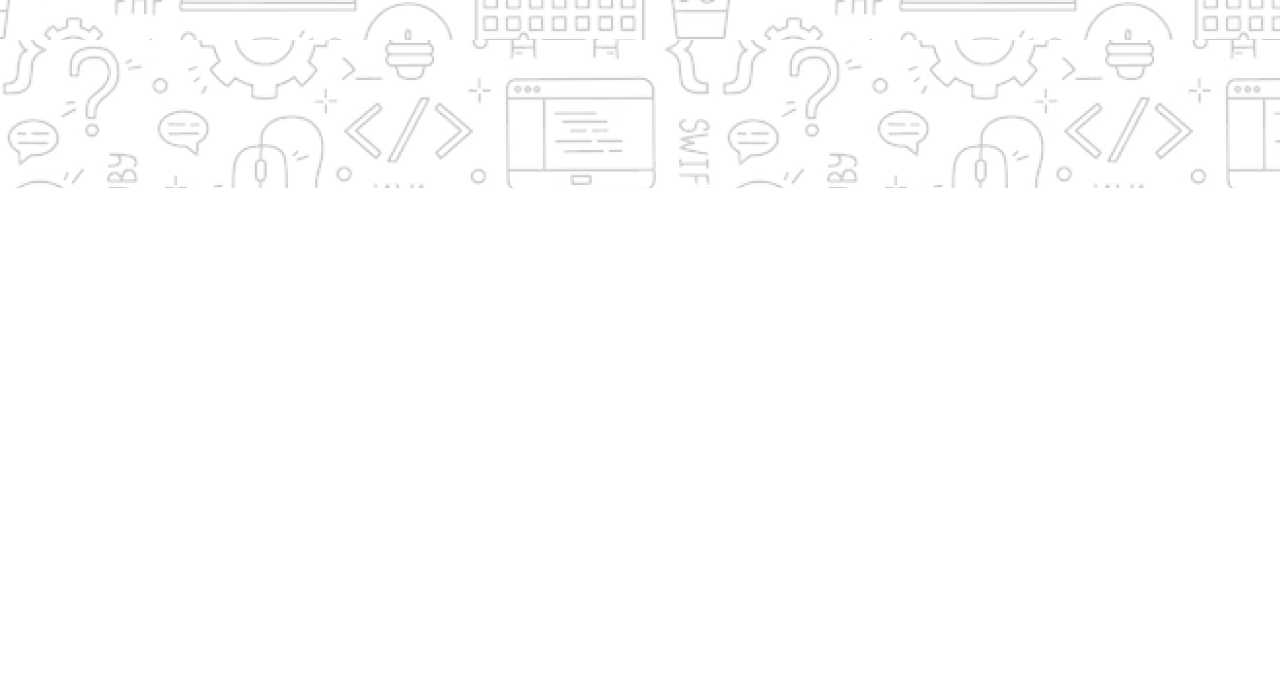
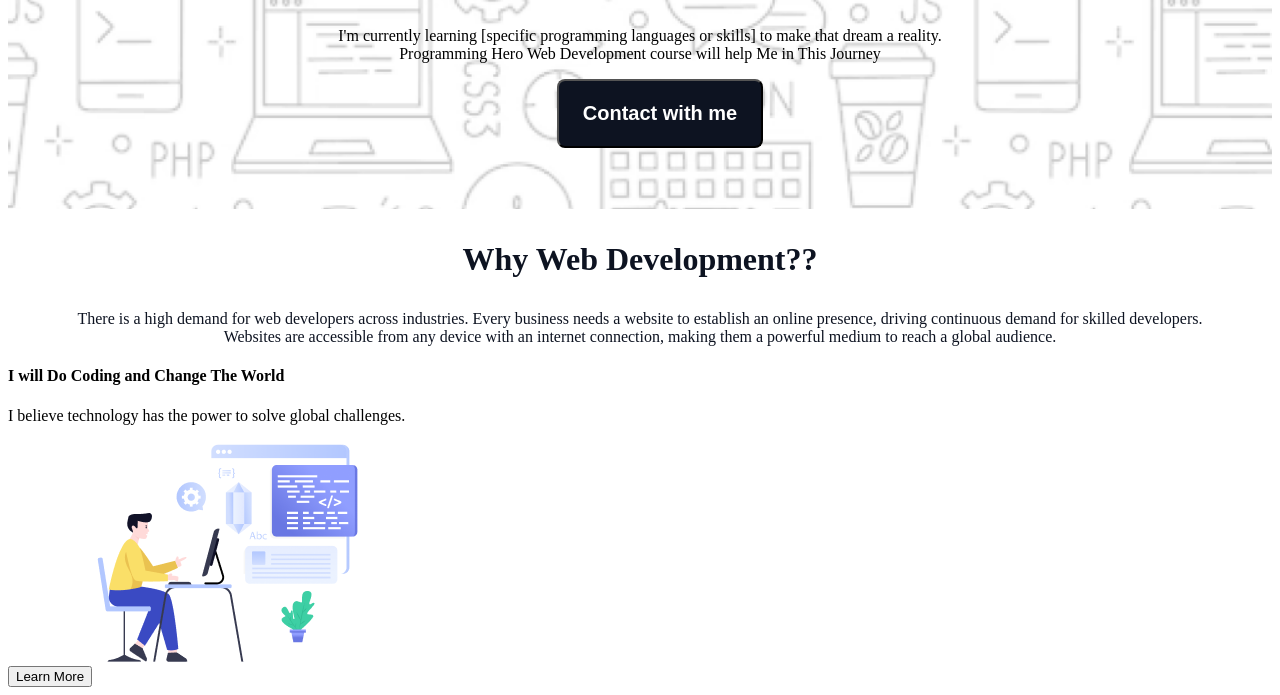
Before and after one commit to atik-1/B10A1, a plain HTML site: page index.html in a window 1280 px wide. Shown: the part 612-1307 px from the top of the page. Before the commit the page ends 800 px from the top, so only its background shows below. Drawn offline with Linux system fonts and the light colour scheme; a web font is replaced by a local one.

Commit message:
new section

```diff
--- a/index.html
+++ b/index.html
@@ -1,29 +1,54 @@
 <!DOCTYPE html>
 <html lang="en">
+
 <head>
   <meta charset="UTF-8">
   <meta name="viewport" content="width=device-width, initial-scale=1.0">
   <title>Web Developer Journey</title>
   <link rel="preconnect" href="https://fonts.googleapis.com">
-<link rel="preconnect" href="https://fonts.gstatic.com" crossorigin>
-<link href="https://fonts.googleapis.com/css2?family=Azeret+Mono:ital,wght@0,100..900;1,100..900&display=swap" rel="stylesheet">
+  <link rel="preconnect" href="https://fonts.gstatic.com" crossorigin>
+  <link href="https://fonts.googleapis.com/css2?family=Azeret+Mono:ital,wght@0,100..900;1,100..900&display=swap"
+    rel="stylesheet">
   <link rel="stylesheet" href="style/style.css">
 </head>
+
 <body>
   <header>
     <nav class="text-center">
       <img class="group-image" src="assets/Group.png" alt="">
       <h3 class="nav-title text-primary">"In the near future, I hope to<br> become a Developer."</h3>
-      <p class="nav-paragraph">I'm currently learning [specific programming languages or skills] to make that dream a reality.<br>Programming Hero Web Development course will help Me in This Journey</p>
+      <p class="nav-paragraph">I'm currently learning [specific programming languages or skills] to make that dream a
+        reality.<br>Programming Hero Web Development course will help Me in This Journey</p>
       <ul>
         <li><a href=""><button class="btn-primary">Contact with me</button></a></li>
       </ul>
     </nav>
   </header>
-  <body>
 
-  </body>
-  <main></main>
+  <main>
+    <section>
+      <section>
+        <h3 class="section-title text-primary text-center">Why Web Development??</h3>
+        <p class="section-paragraph text-center">There is a high demand for web developers across industries. Every business needs a website to establish an
+          online presence, driving continuous demand for skilled developers.<br>
+          Websites are accessible from any device with an internet connection, making them a powerful medium to reach a global audience.</p>
+      </section>
+      <section>
+        <h4>I will Do Coding and Change The World</h4>
+        <p>I believe technology has the power to solve global challenges.</p>
+        <a href=""><button>Learn More</button></a>
+        <img class="layer" src="assets/Layer_1.png" alt="">
+
+      </section>
+
+    </section>
+
+
+
+
+
+  </main>
 
 </body>
+
 </html>
--- a/style/style.css
+++ b/style/style.css
@@ -21,15 +21,16 @@
 }
 
 /* header Style */
-body{
+header{
   background-image: url(../assets/Hero-bg.png);
-  background-size: 1440px 652px;
+  background-size: cover;
+
 }
 
 
 /* Nav Style */
 nav{
-  /* display: flex; */
+ padding: 45px 220px;
 
 }
 nav ul li{
@@ -64,3 +65,24 @@ nav li a{
   border-radius: 8px;
   padding: 21px 24px;
 }
+
+/* Section Style */
+
+.section-title{
+  font-size: 32px;
+  font-weight: bolder;
+
+}
+.section-paragraph{
+  font-size: 16px;
+  color: rgba(13, 19, 33, 1);
+
+}
+
+.section-subtitle{
+
+}
+
+.layer{
+  background-position: bottom right;
+}
```
